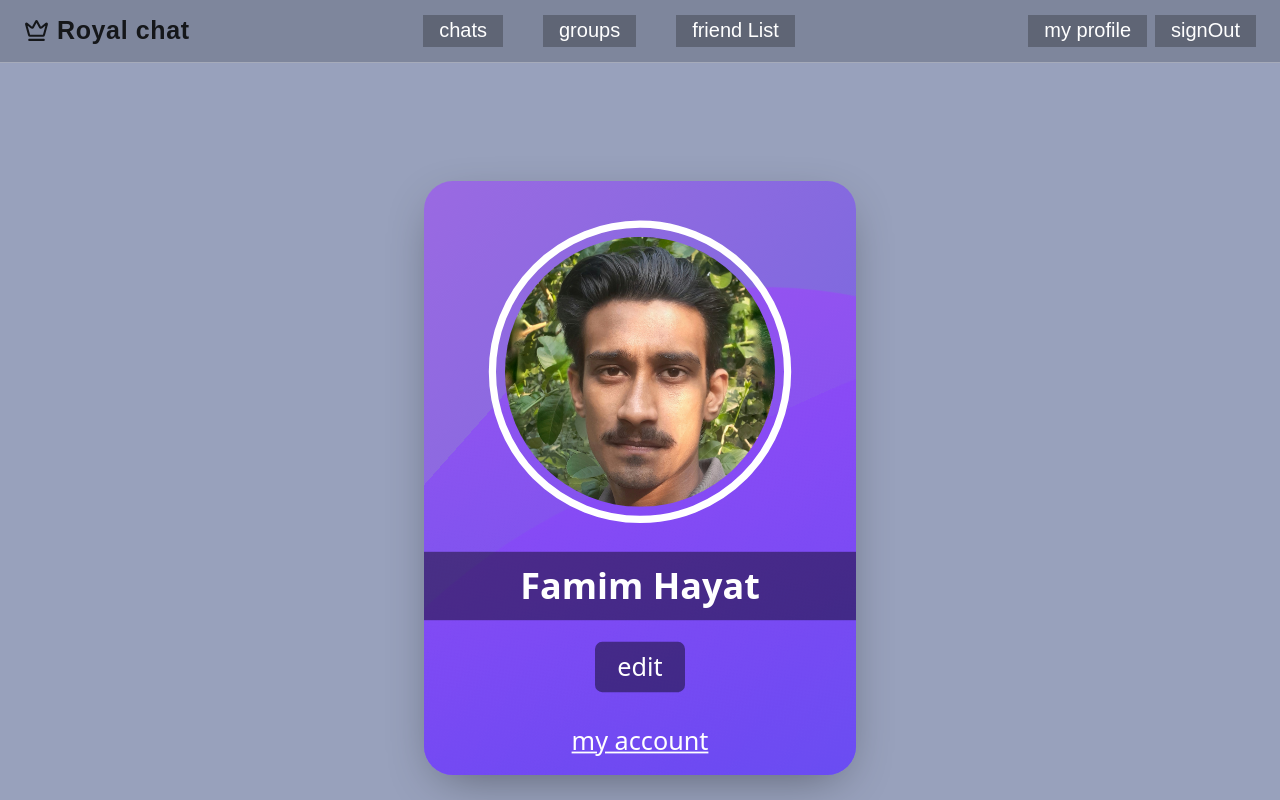
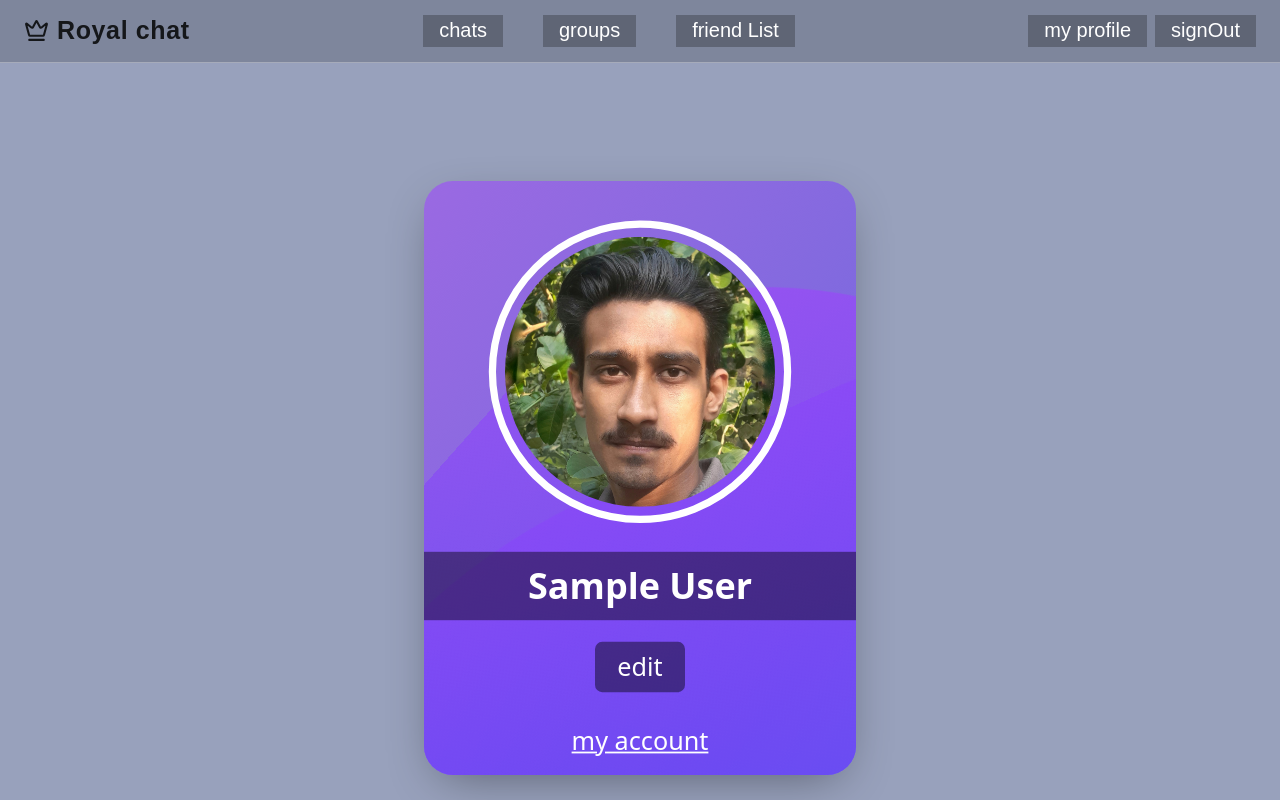
Before and after one commit to FamimHayat/royal-chat-Chat-App, a React (Vite) app: page /myProfile in a window 1280 px wide. Built offline with nearby package versions, Linux system fonts and the light colour scheme; no server answers; sample sign-in values are in the browser's storage; a web font is replaced by a local one.

Commit message:
myProfile

```diff
--- a/src/pages/MyProfile.jsx
+++ b/src/pages/MyProfile.jsx
@@ -1,14 +1,31 @@
 import React, { useState } from "react";
-import { MdOutlineModeEditOutline } from "react-icons/md";
+
+import { useDispatch, useSelector } from "react-redux";
+
+import { getAuth, updateProfile } from "firebase/auth";
+import { signedUser } from "../../reduxStorage/slices/authSlice";
 
 const MyProfile = () => {
+  const auth = getAuth();
+  const myData = useSelector((state) => state.signedUserData.UserData);
   const [isEditing, setIsEditing] = useState(false);
-  const [name, setName] = useState("Famim Hayat");
-  const [tempName, setTempName] = useState(name);
+  const [name, setName] = useState("");
+
+  const dispatch = useDispatch();
 
   const handleUpdate = () => {
-    setName(tempName);
     setIsEditing(false);
+
+    updateProfile(auth.currentUser, {
+      displayName: name,
+      photoURL: "https://example.com/jane-q-user/profile.jpg",
+    })
+      .then(() => {
+        dispatch(signedUser(auth.currentUser));
+
+        setIsEditing(false);
+      })
+      .catch((error) => {});
   };
 
   return (
@@ -23,7 +40,6 @@ const MyProfile = () => {
       </style>
 
       <div className="md:scale-120 lg:scale-150 xl:scale-180 relative w-[240px] h-[330px] mx-auto mt-[250px] rounded-2xl overflow-hidden shadow-[0px_8px_28px_-9px_rgba(0,0,0,0.45)] bg-transparent">
-        {/* Animated Background Waves */}
         <div
           className="absolute w-[540px] h-[700px] opacity-60 top-0 left-0 -ml-1/2 -mt-[70%] bg-gradient-to-tr from-[#af40ff] via-[#5b42f3] to-[#00ddeb] rounded-[40%]"
           style={{ animation: "wave 25s linear infinite" }}
@@ -37,21 +53,17 @@ const MyProfile = () => {
           style={{ animation: "wave 15s linear infinite" }}
         />
 
-        {/* Content */}
         <div className="absolute top-[1.6em] left-0 right-0">
-          {/* Profile Picture */}
           <div className=" w-30  md:w-35 lg:w-40 mx-auto rounded-full mb-5 border-5 border-transparent outline-4 outline-white">
             <img src="/my-image.jpg" alt="Profile" className="rounded-full" />
           </div>
 
-          {/* Name and Actions */}
           <div className="flex flex-col justify-center items-center gap-3">
             {isEditing ? (
               <>
                 <input
                   type="text"
-                  value={tempName}
-                  onChange={(e) => setTempName(e.target.value)}
+                  onChange={(e) => setName(e.target.value)}
                   className="text-center px-3 py-1 rounded bg-[#ffffff10] text-white text-[17px] outline-none border border-white/20"
                 />
                 <button
@@ -64,7 +76,7 @@ const MyProfile = () => {
             ) : (
               <>
                 <p className="w-full text-white text-center font-semibold text-[20px] p-1 bg-[#00000070]">
-                  {name}
+                  {myData.displayName}
                 </p>
                 <button
                   className="text-white text-sm px-3 py-1 bg-[#00000070] rounded hover:bg-[#ffffff20] transition cursor-pointer hover:underline"
@@ -76,7 +88,6 @@ const MyProfile = () => {
             )}
           </div>
 
-          {/* Static text */}
           <div className="text-[14px] text-white text-center font-light mt-4 lowercase underline">
             my account
           </div>
```
Also changed, not shown: src/components/other_components/MyProfileTag.jsx (indentation only).
